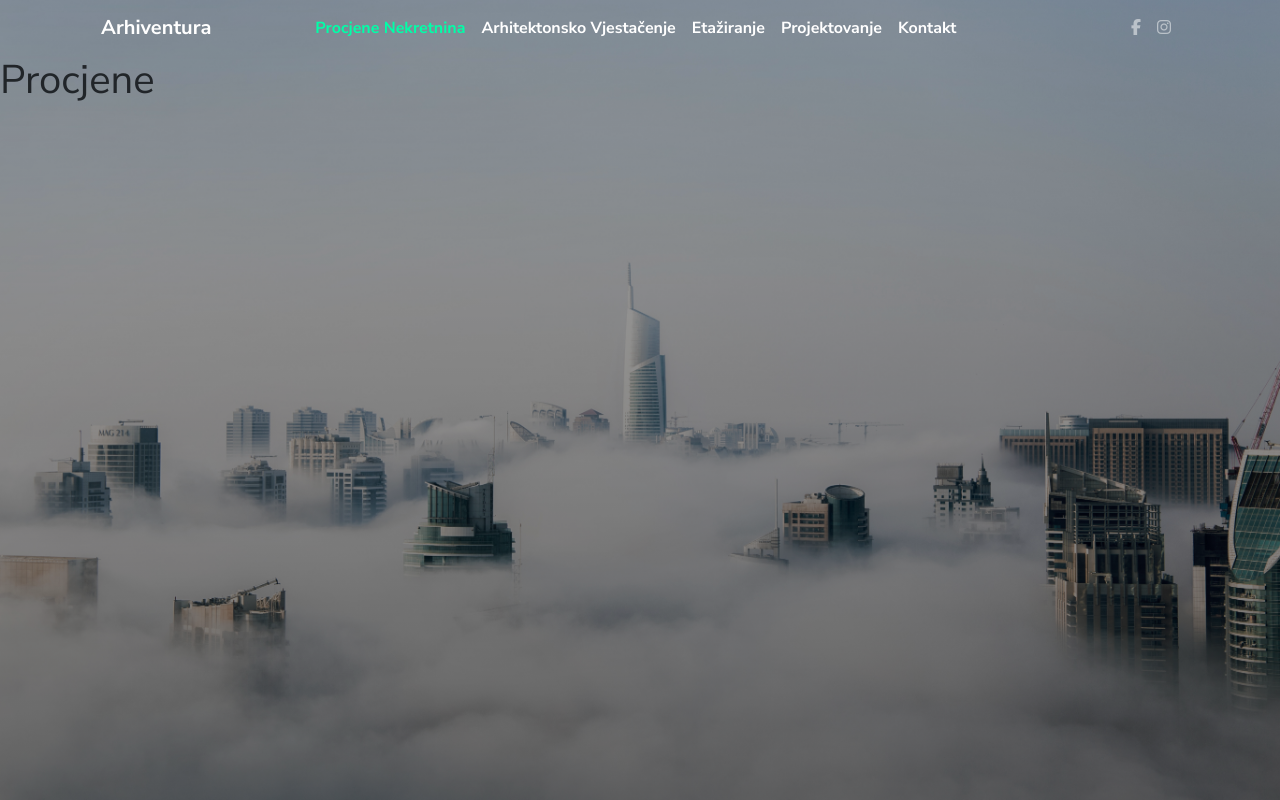
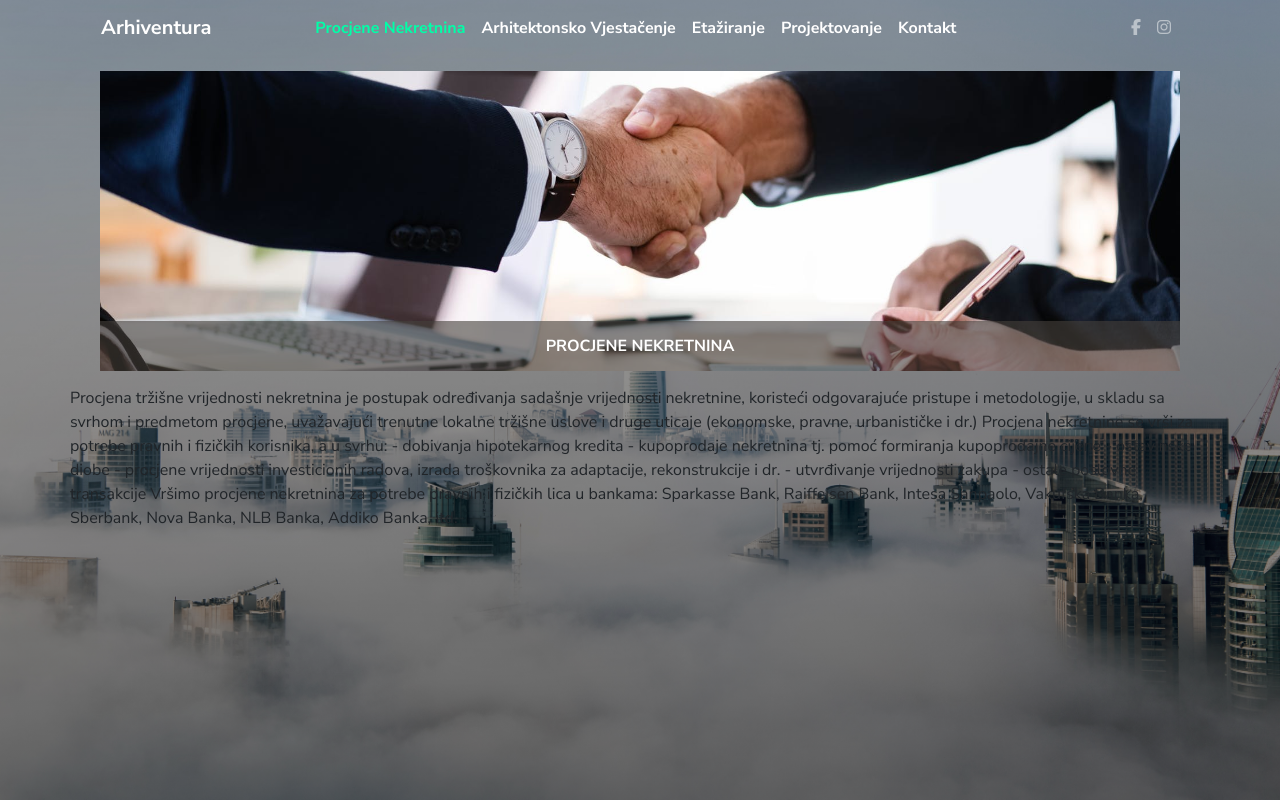
Before and after one commit to kenanbalija/arhiventura, a Vue app: page /#/procjene in a window 1280 px wide. Built offline with nearby package versions, Linux system fonts and the light colour scheme.

Commit message:
working on pages

```diff
--- a/package.json
+++ b/package.json
@@ -9,6 +9,7 @@
   "dependencies": {
     "bootstrap-vue": "^2.0.1",
     "core-js": "^2.6.5",
+    "npm": "^6.11.3",
     "vue": "^2.6.10",
     "vue-router": "^3.0.3",
     "vuex": "^3.0.1"
--- a/src/views/Procjene.vue
+++ b/src/views/Procjene.vue
@@ -1,5 +1,31 @@
 <template>
-  <h1>Procjene</h1>
+<div class="container">
+    <b-container>
+      <b-row>
+        <b-col class="link-box">
+          <article class="link-box__container">
+            <div class="link-box__container__footer">PROCJENE NEKRETNINA</div>
+          </article>
+        </b-col>
+      </b-row>
+    </b-container>
+    <b-row>
+      <article>
+    Procjena tržišne vrijednosti nekretnina je postupak određivanja sadašnje vrijednosti nekretnine,
+    koristeći odgovarajuće pristupe i metodologije, u skladu sa svrhom i predmetom procjene, uvažavajući
+    trenutne lokalne tržišne uslove i druge uticaje (ekonomske, pravne, urbanističke i dr.)
+    Procjena nekretnine se vrši za potrebe pravnih i fizičkih korisnika, a u svrhu:
+    - dobivanja hipotekarnog kredita
+    - kupoprodaje nekretnina tj. pomoć formiranja kupoprodajne cijene
+    - ostavinske diobe
+    - procjene vrijednosti investicionih radova, izrada troškovnika za adaptacije, rekonstrukcije i dr.
+    - utvrđivanje vrijednosti zakupa
+    - ostale poslovne transakcije
+    Vršimo procjene nekretnina za potrebe pravnih i fizičkih lica u bankama: Sparkasse Bank, Raiffeisen
+    Bank, Intesa Sanpaolo, Vakufska Banka, Sberbank, Nova Banka, NLB Banka, Addiko Banka, itd.
+      </article>
+    </b-row>
+  </div>
 </template>
 
 <script>
@@ -9,5 +35,31 @@
 </script>
 
 <style scoped>
+      .link-box {
+      padding-top: 15px;
+      padding-bottom: 15px;
+      }
 
+      .link-box__container {
+        cursor: pointer;
+        height: 300px;
+        position: relative;
+        background-image: url('../assets/deal.jpeg');
+        background-size: cover;
+        background-position: center;
+      }
+
+      .link-box__container__footer {
+        width: 100%;
+        height: 50px;
+        position: absolute;
+        bottom: 0;
+        display: flex;
+        align-items: center;
+        justify-content: center;
+        background-color: rgba(69, 64, 59,0.6);
+        color: #fff;
+        text-transform: uppercase;
+        font-weight: 700;
+      }
 </style>
```
Also changed, not shown: 1 other file (tests, documents, lock files or other folders).
